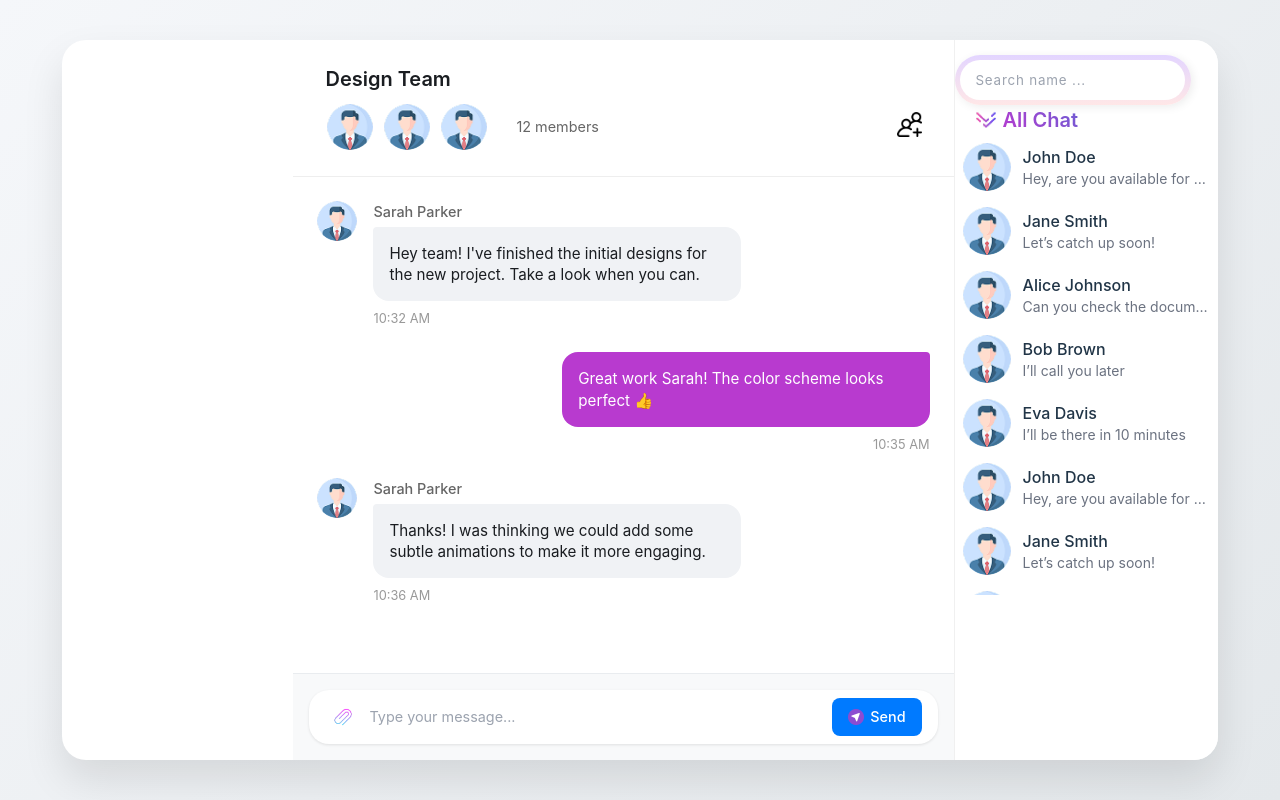
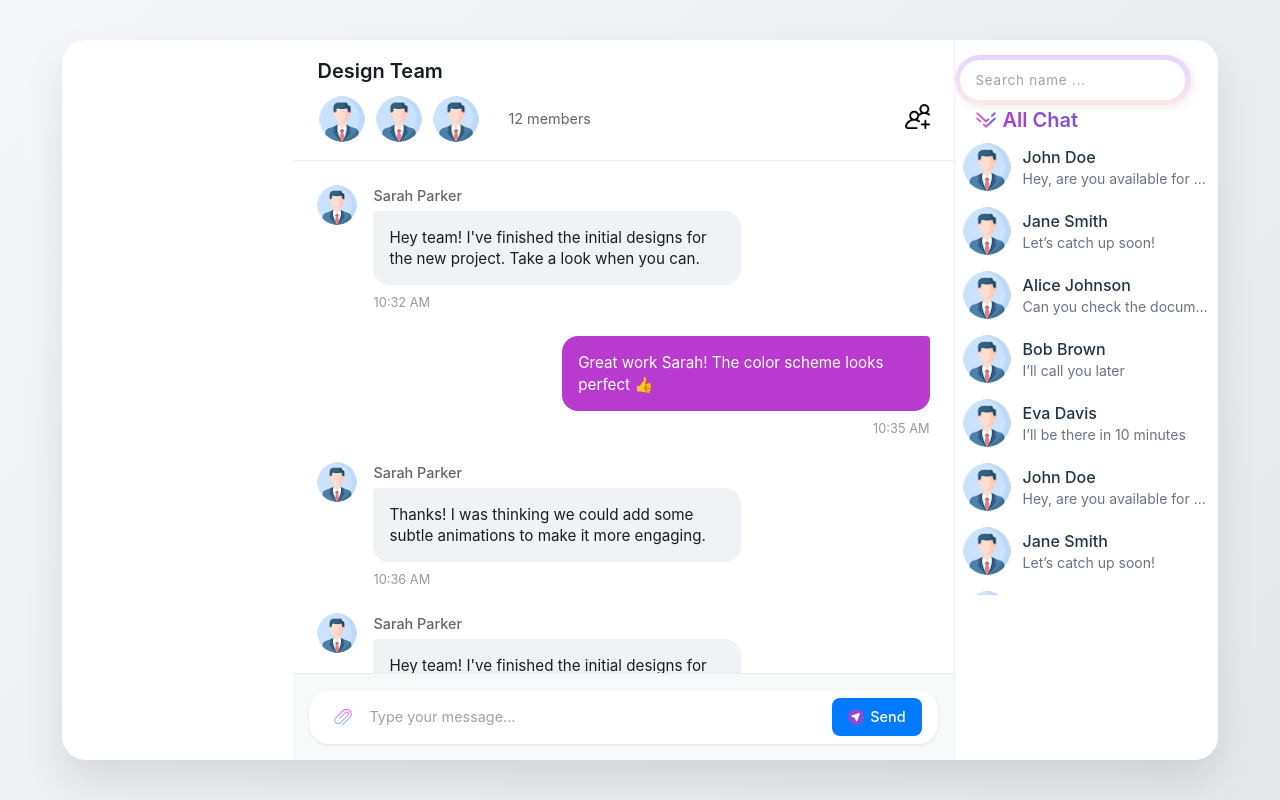
Before and after one commit to omar-ahmed2/desktop-real-time-chat-pp, a React (Vite) app in the folder desktop-real-time-chat-app/: page /chat in a window 1280 px wide. Built offline with nearby package versions, Linux system fonts and the light colour scheme.

Commit message:
update chat app

```diff
--- a/desktop-real-time-chat-app/src/components/Chat/Header/Header.css
+++ b/desktop-real-time-chat-app/src/components/Chat/Header/Header.css
@@ -2,7 +2,7 @@
   display: flex;
   align-items: center;
   justify-content: space-between;
-  padding: 1.5rem 2rem;
+  padding: 1rem 1.5rem;
   border-bottom: 1px solid #eee;
   background: white;
 }
--- a/desktop-real-time-chat-app/src/components/Chat/MessageRoom/MessageRoom.jsx
+++ b/desktop-real-time-chat-app/src/components/Chat/MessageRoom/MessageRoom.jsx
@@ -25,6 +25,30 @@ const MessageRoom = (message) => {
     },
     {
       id: 3,
+      user: 'Sarah Parker',
+      avatar: "/images/picProfile.png",
+      message: 'Thanks! I was thinking we could add some subtle animations to make it more engaging.',
+      time: '10:36 AM',
+      isOwn: false
+    },
+    {
+      id: 4,
+      user: 'Sarah Parker',
+      avatar: "/images/picProfile.png",
+      message: 'Hey team! I\'ve finished the initial designs for the new project. Take a look when you can.',
+      time: '10:32 AM',
+      isOwn: false
+    },
+    {
+      id: 5,
+      user: 'John Doe',
+      avatar: "/images/picProfile.png",
+      message: 'Great work Sarah! The color scheme looks perfect 👍',
+      time: '10:35 AM',
+      isOwn: true
+    },
+    {
+      id: 6,
       user: 'Sarah Parker',
       avatar: "/images/picProfile.png",
       message: 'Thanks! I was thinking we could add some subtle animations to make it more engaging.',
--- a/desktop-real-time-chat-app/src/components/Chat/Sidebar/ChatRightSideBar.jsx
+++ b/desktop-real-time-chat-app/src/components/Chat/Sidebar/ChatRightSideBar.jsx
@@ -18,10 +18,11 @@ const ChatRightSidebar = () => {
   }, [searchTerm]);
 
 
-
+console.log(filteredUsers)
 
   return (
-    <>
+
+    <div>
       <ChatSearchInput
         searchTerm={searchTerm}
         setSearchTerm={setSearchTerm}
@@ -33,8 +34,8 @@ const ChatRightSidebar = () => {
         </div>
 
       <ChatList users={filteredUsers} />
+    </div>
 
-    </>
   );
 };
 
--- a/desktop-real-time-chat-app/src/components/Chat/Sidebar/Sidebar.jsx
+++ b/desktop-real-time-chat-app/src/components/Chat/Sidebar/Sidebar.jsx
@@ -6,8 +6,9 @@ const Sidebar = () => {
   const navigate = useNavigate();
   const location = useLocation();
 
+
   const menuItems = [
-    { id: 2, icon: <div className="icon-container"><img src="/images/i chats.png" /></div>, label: 'Messages', path: '/messages' },
+    { id: 2, icon: <div className="icon-container"><img src="/images/i chats.png" /></div>, label: 'Messages', path: '/chat' },
     { id: 3, icon: <div className="icon-container"><img src="/images/i group.png" /></div>, label: 'Groups', path: '/groups' },
     { id: 5, icon: <div className="icon-container" style={{ marginLeft: '-2px' }}><svg xmlns="http://www.w3.org/2000/svg" width="22" height="22" viewBox="0 0 24 24" fill="#9c27b0" strokeWidth="0"><path d="M12 12c2.21 0 4-1.79 4-4s-1.79-4-4-4-4 1.79-4 4 1.79 4 4 4zm0 2c-2.67 0-8 1.34-8 4v2h16v-2c0-2.66-5.33-4-8-4z"></path></svg></div>, label: 'Contacts', path: '/contacts' },
     { id: 7, icon: <div className="icon-container"><img src="/images/settings.png" /></div>, label: 'Settings', path: '/settings' },
--- a/desktop-real-time-chat-app/src/components/Chat/chatList.jsx
+++ b/desktop-real-time-chat-app/src/components/Chat/chatList.jsx
@@ -1,6 +1,8 @@
 
 import React from 'react';
 import {chatUsers} from '../../data/mockdata'; //users data
+
+
 const containerStyle = {
   height: '460px',          // Fixed height for the scrollable area
   overflowY: 'scroll',      // Vertical scrolling enabled
```
